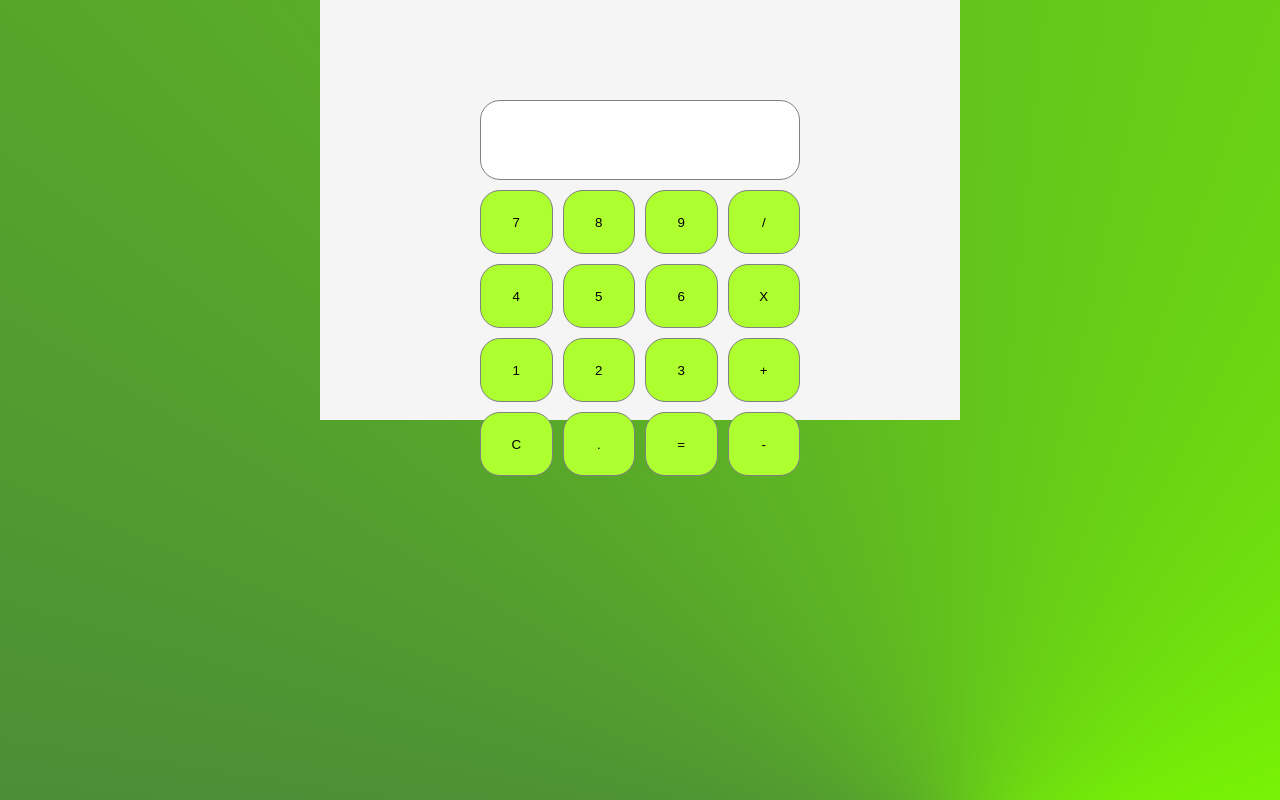
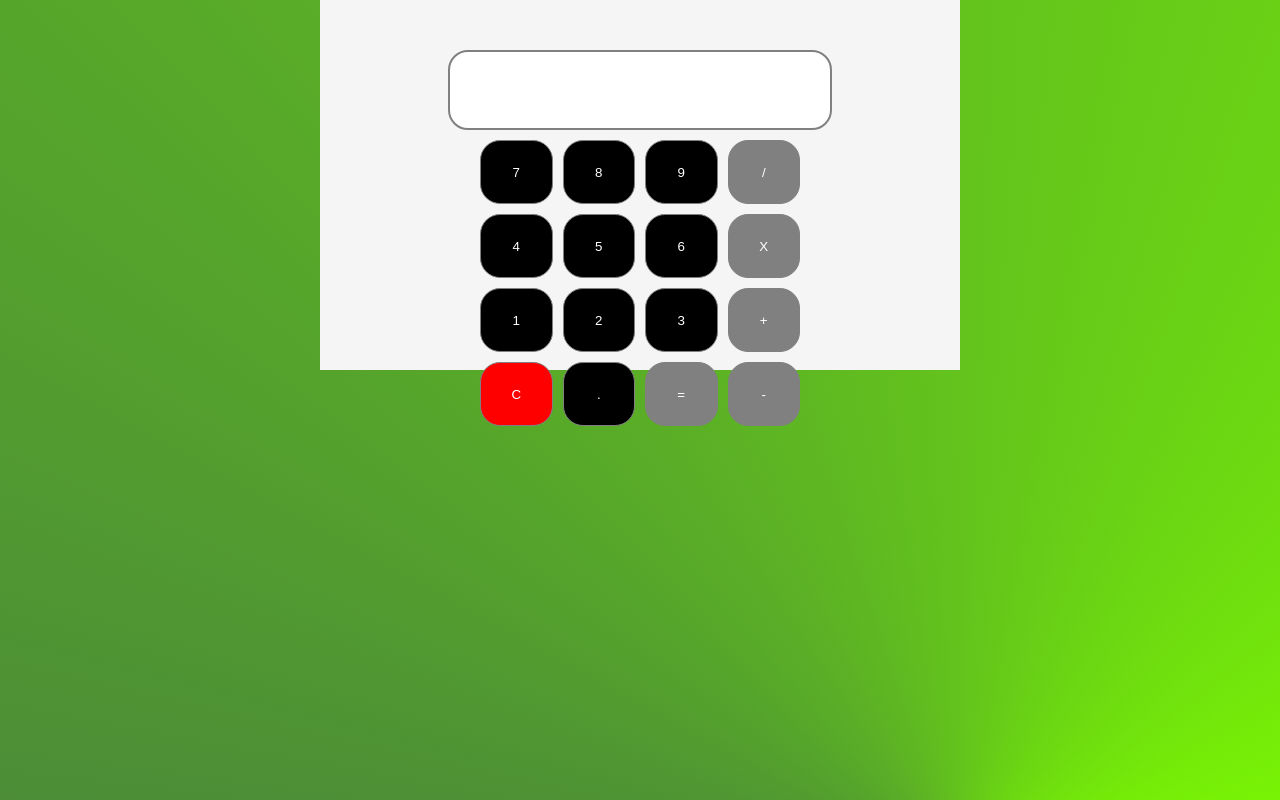
Before and after one commit to Holyboi10/Simple-Calculator, a plain HTML site: page index.html in a window 1280 px wide. Drawn offline with Linux system fonts and the light colour scheme.

Commit message:
change style

```diff
--- a/index.html
+++ b/index.html
@@ -15,19 +15,19 @@
             <button onclick="btns(7)">7</button>
             <button onclick="btns(8)">8</button>
             <button onclick="btns(9)">9</button>
-            <button onclick="btns(`/`)">/</button>
+            <button onclick="btns(`/`)" style="background-color: grey;">/</button>
             <button onclick="btns(4)">4</button>
             <button onclick="btns(5)">5</button>
             <button onclick="btns(6)">6</button>
-            <button onclick="btns(`*`)">X</button>
+            <button onclick="btns(`*`)" style="background-color: grey;">X</button>
             <button onclick="btns(1)">1</button>
             <button onclick="btns(2)">2</button>
             <button onclick="btns(3)">3</button>
-            <button onclick="btns(`+`)">+</button>
-            <button onclick="clean()">C</button>
+            <button onclick="btns(`+`)" style="background-color: grey;">+</button>
+            <button onclick="clean()" style="background-color: red;">C</button>
             <button onclick="btns(`.`)">.</button>
-            <button onclick="calculate(`=`)">=</button>
-            <button onclick="btns(`-`)">-</button>
+            <button onclick="calculate(`=`)" style="background-color: grey;">=</button>
+            <button onclick="btns(`-`)" style="background-color: grey;">-</button>
 
             </div>
 
--- a/style.css
+++ b/style.css
@@ -10,7 +10,7 @@ body{
     display: grid;
     grid-template-columns: 1fr 1fr 1fr 1fr;
     width: 25vw;
-    height: 50vh;
+    height: 100%;
     gap: 10px;
     margin-top: 10px;
 }
@@ -25,29 +25,33 @@ body{
     align-items: center;
     flex-direction: column;
     height: 40vh;
-    padding-top: 100px;
+    padding-top: 50px;
     width: 50%;
     margin: auto;
     background-color: whitesmoke;
 }
 input{
-    width: 25vw;
+    width: 30vw;
     height: 10vh;
     padding: 20px;
     border-radius: 20px;
-    border: 1px solid gray;
+    border: 2px solid gray;
 }
 button{
     border-radius: 20px;
     height: 8vh;
-    background-color: greenyellow;
+    background-color: black;
+    color: white;
     border: 1px solid gray;
 
 }
 @media (max-width:768px){
     #main{
         width: 80%;
-        height: 100vh;
+        /* height: 100vh; */
+        margin-top: 100px;
+        height: 55vh;
+        border-radius: 25px;
 
     }
     #container{
```
